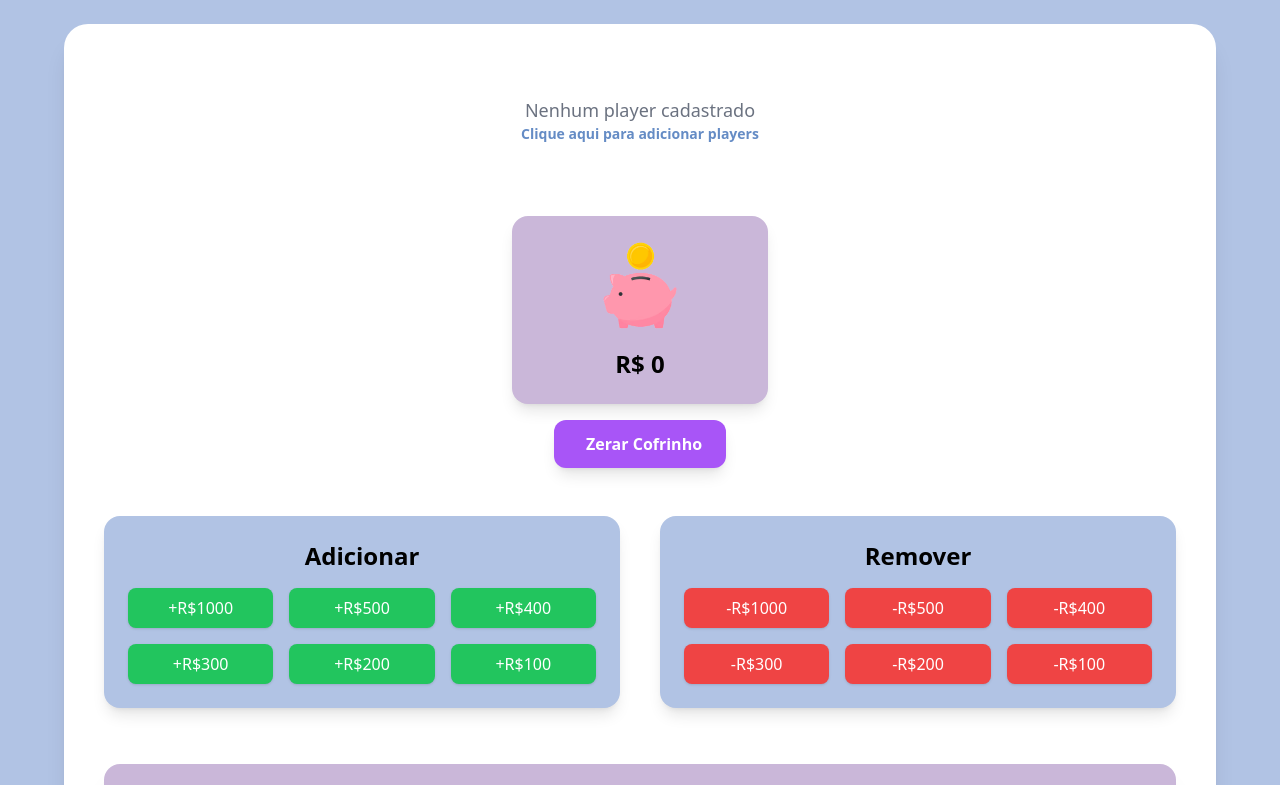
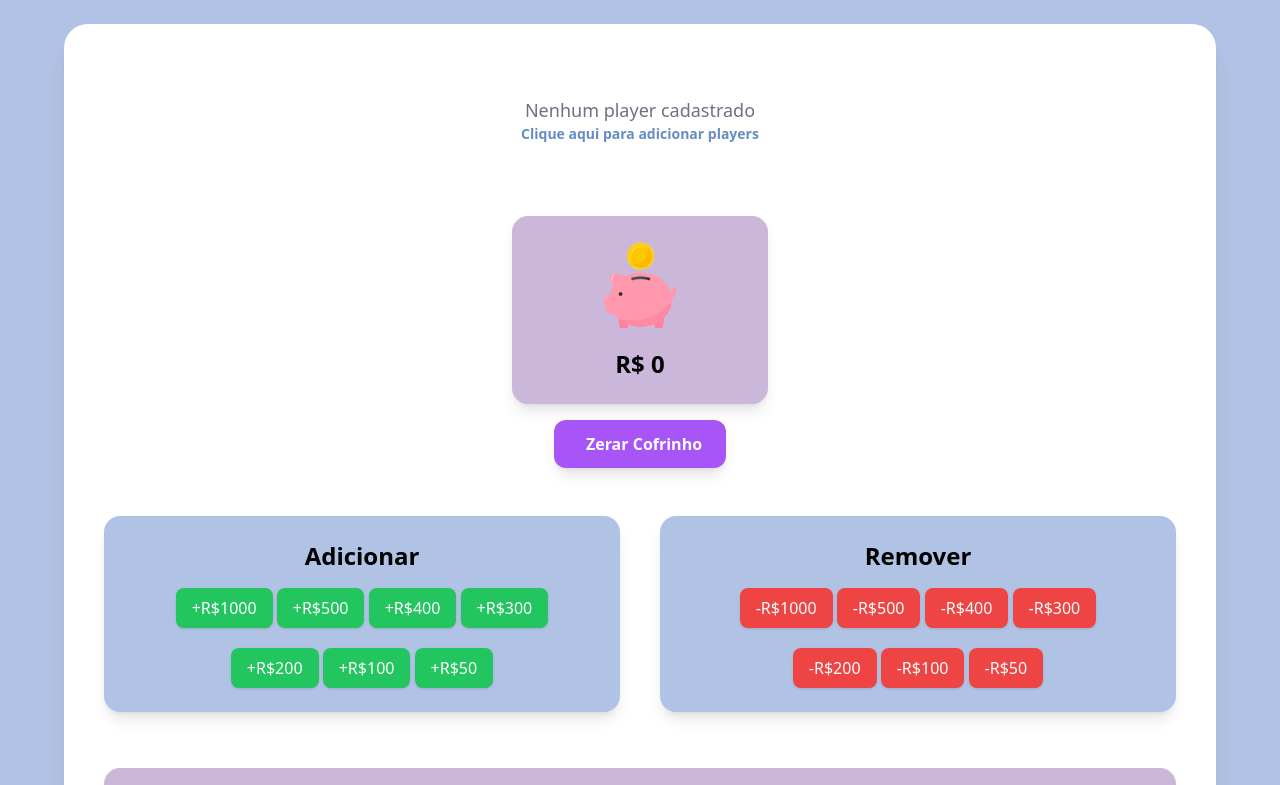
Before and after one commit to guirdgrs/scoreboard, a plain HTML site: page index.html in a window 1280 px wide. Shown: the top 785 px of the page. Drawn offline with nearby package versions, Linux system fonts and the light colour scheme; some packages are replaced by stand-ins of ours; a script that the page names is missing; some icons are missing.

Commit message:
feat add: botões de 50

```diff
--- a/index.html
+++ b/index.html
@@ -82,28 +82,30 @@
             <!-- ADICIONAR -->
             <div class="bg-[#b1c3e4] p-6 rounded-2xl shadow-lg text-center">
                 <h2 class="font-bold text-2xl mb-4">Adicionar</h2>
-                <div class="grid grid-cols-3 gap-4 justify-center">
+                <div class="auto-cols-auto px-4 gap-4 justify-center">
                     <!-- Botões -->
                     <button class="btn-add btn-hover px-4 py-2 bg-green-500 text-white rounded-lg shadow" data-value="1000">+R$1000</button>
                     <button class="btn-add btn-hover px-4 py-2 bg-green-500 text-white rounded-lg shadow" data-value="500">+R$500</button>
                     <button class="btn-add btn-hover px-4 py-2 bg-green-500 text-white rounded-lg shadow" data-value="400">+R$400</button>
                     <button class="btn-add btn-hover px-4 py-2 bg-green-500 text-white rounded-lg shadow" data-value="300">+R$300</button>
                     <button class="btn-add btn-hover px-4 py-2 bg-green-500 text-white rounded-lg shadow" data-value="200">+R$200</button>
-                    <button class="btn-add btn-hover px-4 py-2 bg-green-500 text-white rounded-lg shadow" data-value="100">+R$100</button>
+                    <button class="btn-add btn-hover px-4 py-2 bg-green-500 text-white rounded-lg shadow mt-5" data-value="100">+R$100</button>
+                    <button class="btn-add btn-hover px-4 py-2 bg-green-500 text-white rounded-lg shadow" data-value="50">+R$50</button>
                 </div>
             </div>
 
             <!-- REMOVER -->
             <div class="bg-[#b1c3e4] p-6 rounded-2xl shadow-lg text-center">
                 <h2 class="font-bold text-2xl mb-4">Remover</h2>
-                <div class="grid grid-cols-3 gap-4 justify-center">
+                <div class="auto-cols-auto px-4 gap-4 justify-center">
                     <!-- Botões -->
                     <button class="btn-sub btn-hover px-4 py-2 bg-red-500 text-white rounded-lg shadow" data-value="1000">-R$1000</button>
                     <button class="btn-sub btn-hover px-4 py-2 bg-red-500 text-white rounded-lg shadow" data-value="500">-R$500</button>
                     <button class="btn-sub btn-hover px-4 py-2 bg-red-500 text-white rounded-lg shadow" data-value="400">-R$400</button>
                     <button class="btn-sub btn-hover px-4 py-2 bg-red-500 text-white rounded-lg shadow" data-value="300">-R$300</button>
-                    <button class="btn-sub btn-hover px-4 py-2 bg-red-500 text-white rounded-lg shadow" data-value="200">-R$200</button>
+                    <button class="btn-sub btn-hover px-4 py-2 bg-red-500 text-white rounded-lg shadow mt-5" data-value="200">-R$200</button>
                     <button class="btn-sub btn-hover px-4 py-2 bg-red-500 text-white rounded-lg shadow" data-value="100">-R$100</button>
+                    <button class="btn-sub btn-hover px-4 py-2 bg-red-500 text-white rounded-lg shadow" data-value="50">-R$50</button>
                 </div>
             </div>
 
--- a/script.js
+++ b/script.js
@@ -58,7 +58,7 @@ function renderPlayers() {
         card.innerHTML = `
             <img src="${p.avatar}"
                  class="w-20 h-20 rounded-full mx-auto mb-2 border-4 border-white shadow-md"
-                 onerror="this.src='https://media.discordapp.net/attachments/1253765474198491147/1441981572906614894/ygona-1.jpg?ex=6923c57d&is=692273fd&hm=dabb1f97e50a32b17b5cef391ee9161b3fe029f35cfa3786b8215d17fea5c692&=&format=webp&width=648&height=648'">
+                 onerror="this.src='https://i.pinimg.com/736x/0b/7b/8e/0b7b8e540a4afec66573053e104a48d8.jpg'">
             <h3 class="font-bold text-lg">${p.name}</h3>
             <p id="score-${i}" class="mt-2 font-bold text-xl">R$ ${p.score.toLocaleString()}</p>
         `;
```
